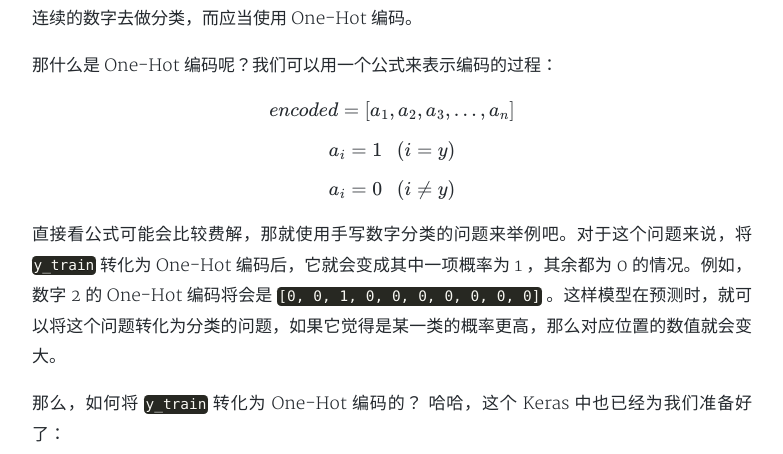
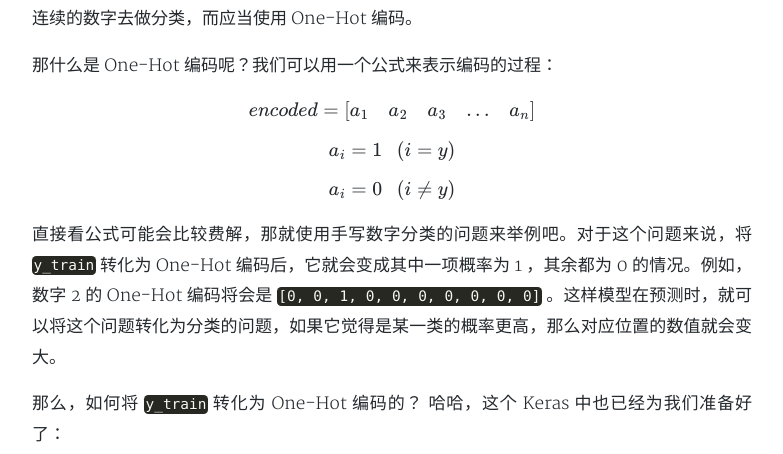
Before and after one commit to cometeme/cometeme.github.io, a Jekyll site: the page built from _posts/2018-12-13-[Keras]使用Keras搭建第一个深度学习网络.md, in a window 1280 px wide and 900 px high, scrolled down 3549 px. Shown: the part 159-613 px from the top of the window, without its empty margins (248-1031 px from the left). Built offline with Jekyll 4.4.1, drawn with Linux system fonts in a browser that asks for light colours; nearby versions of some CDN libraries; formulas are drawn with MathJax 3; comment, search, counter and statistics services are not loaded; a style sheet for code colours, icons or effects is not loaded.

Commit message:
update Keras beginning post

```diff
--- a/_posts/2018-12-13-[Keras]使用Keras搭建第一个深度学习网络.md
+++ b/_posts/2018-12-13-[Keras]使用Keras搭建第一个深度学习网络.md
@@ -107,7 +107,7 @@ array([5, 0, 4, 1, 9, 2, 1, 3, 1, 4], dtype=uint8)
 
 那什么是 One-Hot 编码呢？我们可以用一个公式来表示编码的过程：
 
-$$ encoded = [a_1, a_2, a_3, ..., a_n] $$
+$$ encoded = \begin{bmatrix} a_1 & a_2 & a_3 & ... & a_n \end{bmatrix} $$
 
 $$ a_i = 1 \ \ \ (i = y) $$
 
```
Also changed, not shown: 2 other files.
